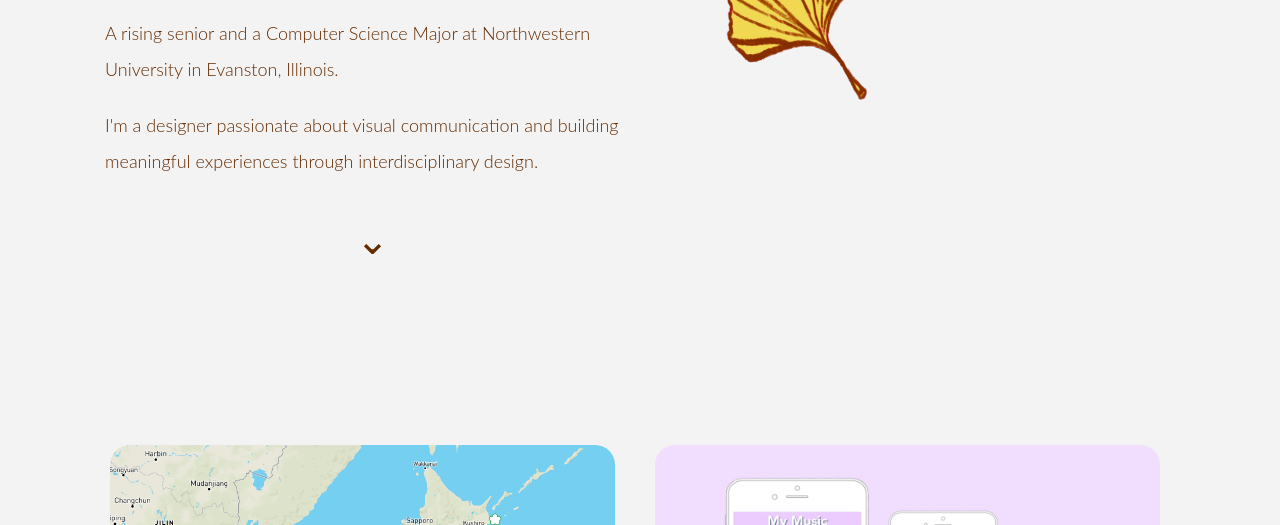
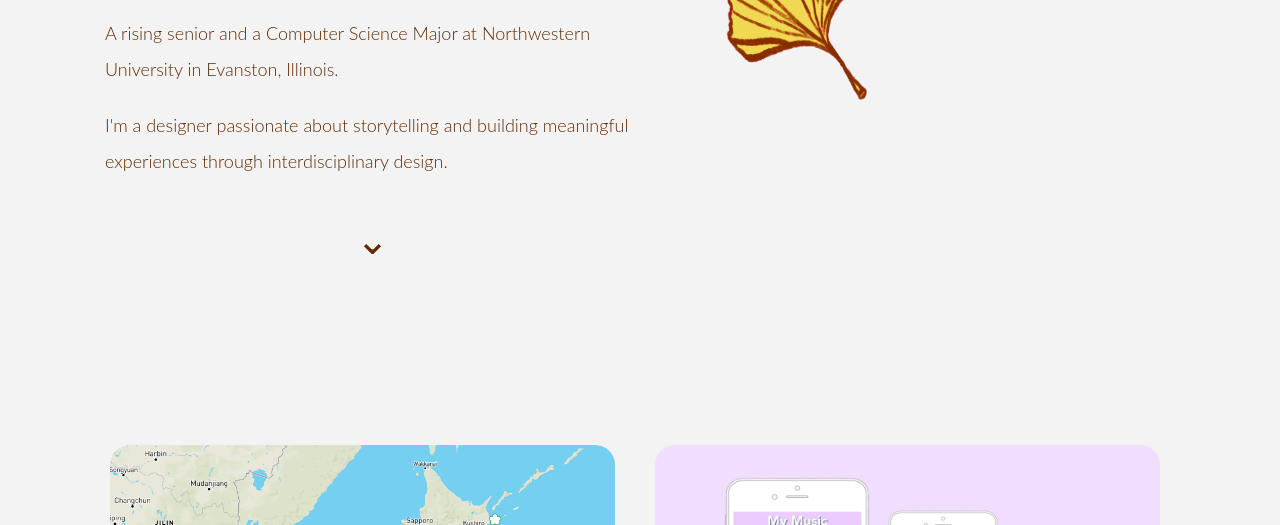
Before and after one commit to fteohh/fionnateo, a plain HTML site: page index.html in a window 1280 px wide. Shown: the part 275-800 px from the top of the page. Drawn offline with Linux system fonts and the light colour scheme.

Commit message:
Update index.html

```diff
--- a/index.html
+++ b/index.html
@@ -32,7 +32,7 @@
                 <article class="info">
                     <h2>Hi, I'm Fionna</h2>
                     <p>A rising senior and a Computer Science Major at Northwestern University in Evanston, Illinois.</p>
-                    <p>I'm a designer passionate about visual communication and building meaningful experiences through interdisciplinary design.</p>
+                    <p>I'm a designer passionate about storytelling and building meaningful experiences through interdisciplinary design.</p>
                     <div class="smooth-scroll">
                         <a href="#section2">
                           <p aria-labelledby="Smooth Scroll to Projects">&#8964;</p>
```
